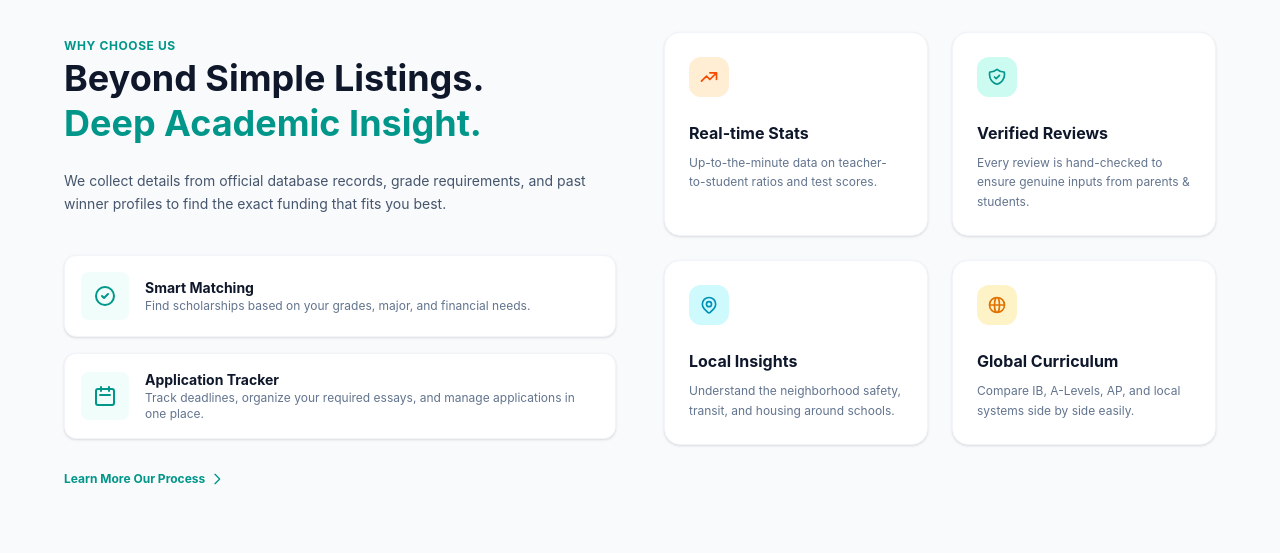
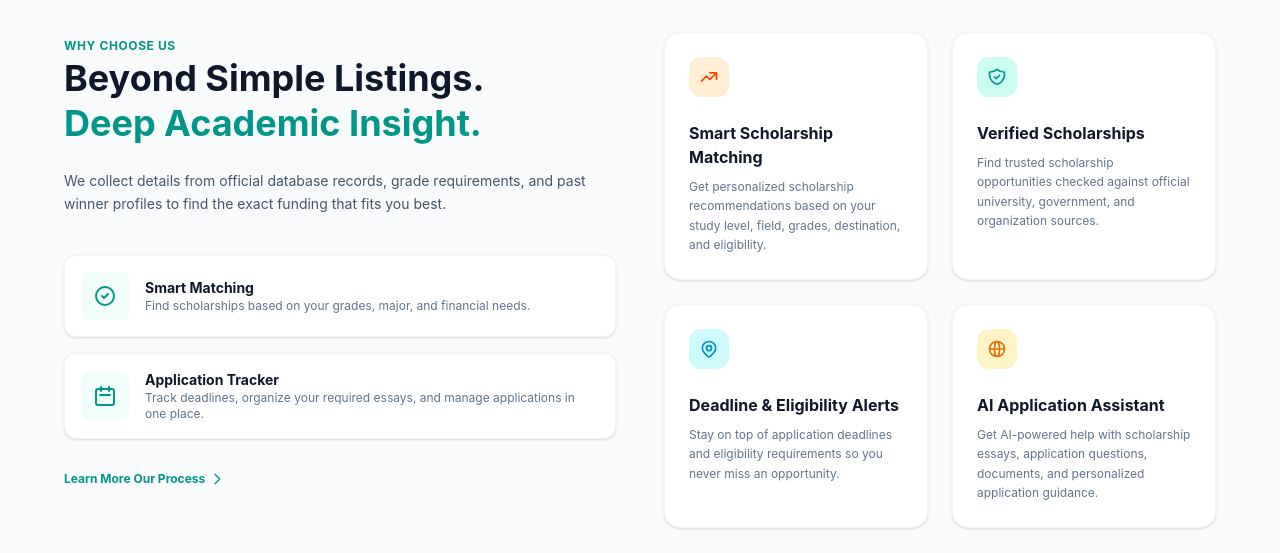
Before and after one commit to LivSreysrossophany/Project, a Vue app: page / in a window 1280 px wide. Shown: the part 860-1413 px from the top of the page. Built offline with nearby package versions, Linux system fonts and the light colour scheme.

Commit message:
edit add

```diff
--- a/src/components/data/Data.ts
+++ b/src/components/data/Data.ts
@@ -23,22 +23,22 @@ export const filterTabsData: string[] = ['All Types', 'Private', 'Charter', 'Boa
 
 export const featuresData: Feature[] = [
   {
-    title: 'Real-time Stats',
-    description: 'Up-to-the-minute data on teacher-to-student ratios and test scores.',
+    title: 'Smart Scholarship Matching',
+    description: 'Get personalized scholarship recommendations based on your study level, field, grades, destination, and eligibility.',
     bgIcon: 'bg-orange-100',
     iconColor: 'text-orange-600',
     iconPaths: ['M13 7h8m0 0v8m0-8l-8 8-4-4-6 6']
   },
   {
-    title: 'Verified Reviews',
-    description: 'Every review is hand-checked to ensure genuine inputs from parents & students.',
+    title: 'Verified Scholarships',
+    description: 'Find trusted scholarship opportunities checked against official university, government, and organization sources.',
     bgIcon: 'bg-teal-100',
     iconColor: 'text-teal-600',
     iconPaths: ['M9 12l2 2 4-4m5.618-4.016A11.955 11.955 0 0112 2.944a11.955 11.955 0 01-8.618 3.04A12.02 12.02 0 003 9c0 5.591 3.824 10.29 9 11.622 5.176-1.332 9-6.03 9-11.622 0-1.042-.133-2.052-.382-3.016z']
   },
   {
-    title: 'Local Insights',
-    description: 'Understand the neighborhood safety, transit, and housing around schools.',
+    title: 'Deadline & Eligibility Alerts',
+    description: 'Stay on top of application deadlines and eligibility requirements so you never miss an opportunity.',
     bgIcon: 'bg-cyan-100',
     iconColor: 'text-cyan-600',
     iconPaths: [
@@ -47,8 +47,8 @@ export const featuresData: Feature[] = [
     ]
   },
   {
-    title: 'Global Curriculum',
-    description: 'Compare IB, A-Levels, AP, and local systems side by side easily.',
+    title: 'AI Application Assistant',
+    description: 'Get AI-powered help with scholarship essays, application questions, documents, and personalized application guidance.',
     bgIcon: 'bg-amber-100',
     iconColor: 'text-amber-600',
     iconPaths: ['M21 12a9 9 0 01-9 9m9-9a9 9 0 00-9-9m9 9H3m9 9a9 9 0 01-9-9m9 9c1.657 0 3-4.03 3-9s-1.343-9-3-9m0 18c-1.657 0-3-4.03-3-9s1.343-9 3-9m-9 9a9 9 0 019-9']
```
